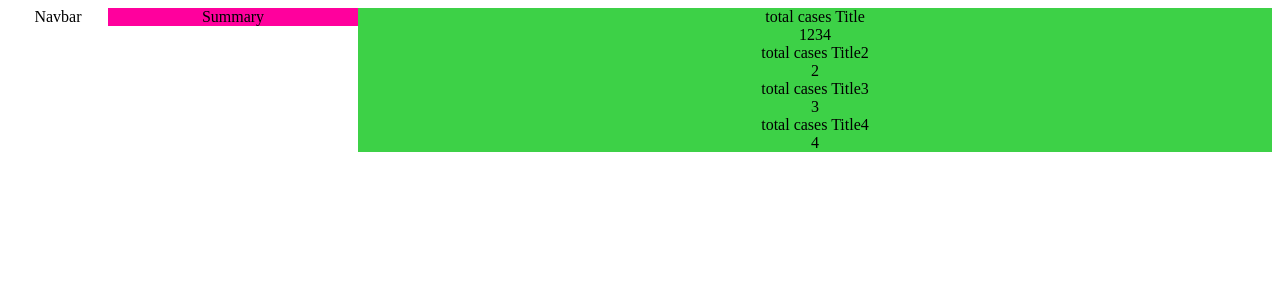
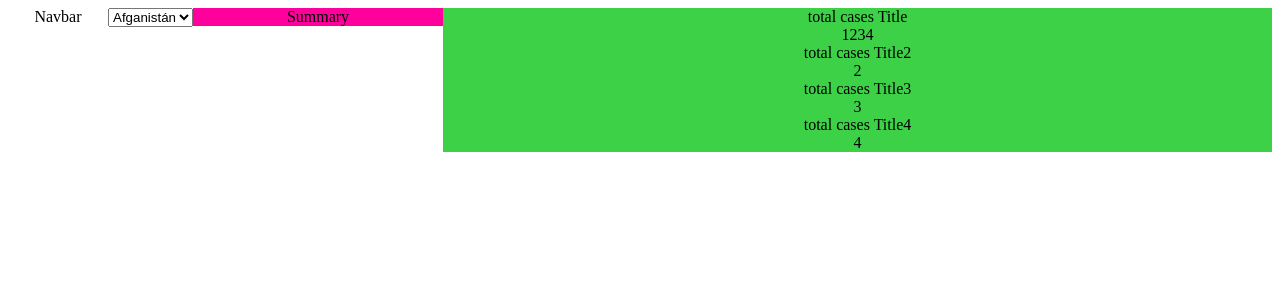
Before and after one commit to lauuloulu/covidtracker, a React (Vite) app: page / in a window 1280 px wide. Shown: the top 300 px of the page. Built offline with nearby package versions, Linux system fonts and the light colour scheme.

Commit message:
CT-24 tarjetas modificadas por lau

```diff
--- a/src/App.jsx
+++ b/src/App.jsx
@@ -5,6 +5,7 @@ import './App.css'
 import Nav from './components/nav/Nav'
 import Summary from './components/summary/Summary'
 import Main from './components/main/Main'
+import Dropdown from './components/dropdown/Dropdown'
 
 
 function App() {
@@ -13,6 +14,7 @@ function App() {
   return (
     <>
         <Nav/>
+        <Dropdown/>
         <Summary/>
         <Main/>
     </>
--- /dev/null
+++ b/src/components/dropdown/Dropdown.jsx
@@ -0,0 +1,21 @@
+import './dropdown.css'
+
+function Dropdown() {
+
+    return(
+        <div id="dropdown">
+            <div className="country-select-box">
+                <select className="country-picker" id="CoronaUpdateByCountry">
+                    <option value="AF">
+                        Afganistán
+                    </option>
+                    <option value="AL">
+                        Albania
+                    </option>
+                </select>
+            </div>
+        </div>
+    )
+}
+
+export default Dropdown;
```
Also changed, not shown: src/components/dropdown/dropdown.css (added).
